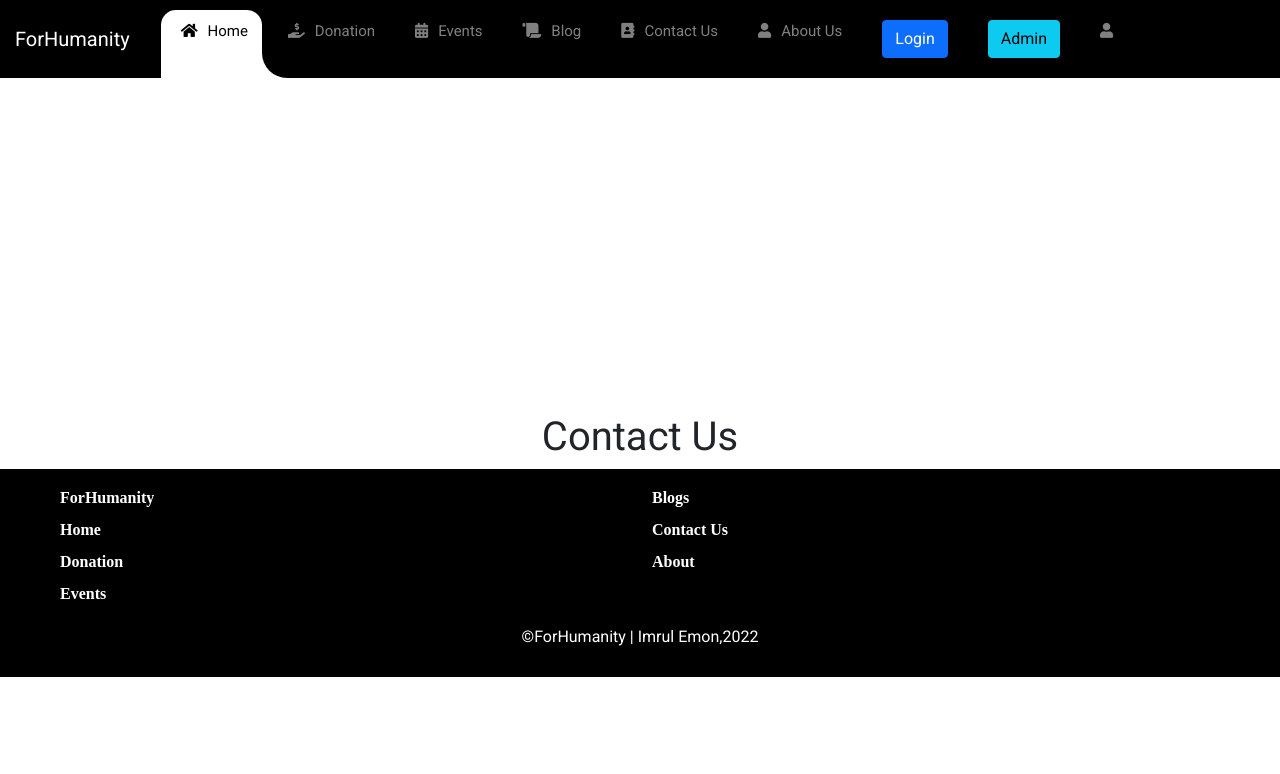
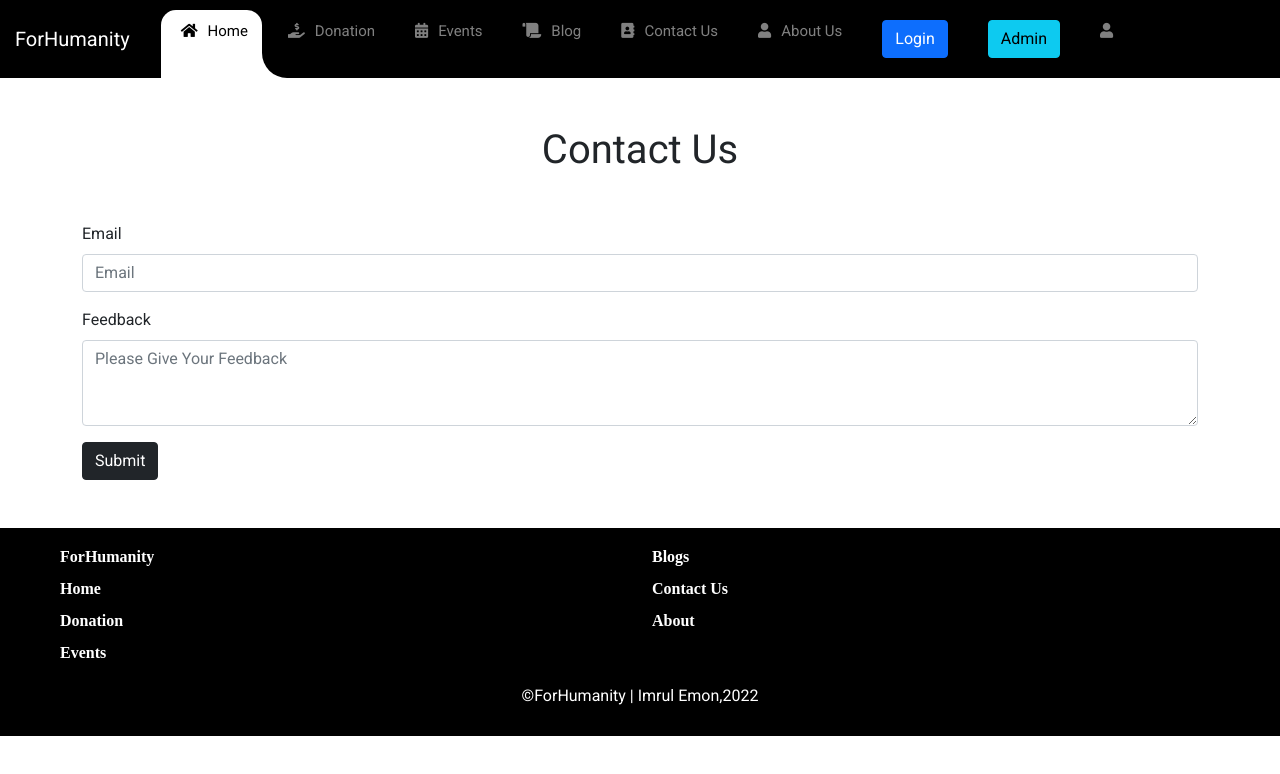
Before and after one commit to ImrulEmon/ForHumanity, a React (Create React App) app in the folder client/: page /contact in a window 1280 px wide. Shown: the top 774 px of the page. Built offline with nearby package versions, Linux system fonts and the light colour scheme; no server answers.

Commit message:
Contact-Feedback from(react hook form)

```diff
--- a/client/src/pages/Contact/Contact.js
+++ b/client/src/pages/Contact/Contact.js
@@ -1,16 +1,62 @@
-import React from 'react';
-import { useTabtitle } from '../../hooks/useTabtitle';
+import React, { useState } from "react";
+import { useTabtitle } from "../../hooks/useTabtitle";
+import { useForm } from "react-hook-form";
+import Form from "react-bootstrap/Form";
 
 const Contact = () => {
-  useTabtitle('Contact');
+  useTabtitle("Contact");
+
+  // const [feedback,setFeedback]=useState({});
+
+  const {
+    register,
+    handleSubmit,
+    reset,
+    formState: { errors },
+  } = useForm();
+  const onSubmit = (data) => {
+    console.log(data);
+    reset();
+  };
+  console.log(errors);
+
   return (
     <div className="container">
+      <div>
+        <h1 className="text-center my-5">Contact Us</h1>
+        {/* <form onSubmit={handleSubmit(onSubmit)}>
+  <input
+    type="email"
+    placeholder="Email"
+    {...register("Email", { required: true })}
+  />
+  <textarea {...register("Feedback", { required: true })} />
 
-      <h1 className="text-center" style={{paddingTop: "30%"}}>
-        Contact Us
-      </h1>
+  <input type="submit" />
+</form> */}
 
+        <Form className="my-5" onSubmit={handleSubmit(onSubmit)}>
+          <Form.Group className="mb-3" controlId="exampleForm.ControlInput1">
+            <Form.Label>Email</Form.Label>
+            <Form.Control
+              type="email"
+              placeholder="Email"
+              {...register("Email", { required: true })}
+            />
+          </Form.Group>
+          <Form.Group className="mb-3" controlId="exampleForm.ControlTextarea1">
+            <Form.Label>Feedback</Form.Label>
+            <Form.Control
+              as="textarea"
+              placeholder="Please Give Your Feedback"
+              rows={3}
+              {...register("Feedback", { required: true })}
+            />
+          </Form.Group>
+          <input className="btn btn-dark" type="submit" />
+        </Form>
+      </div>
     </div>
-  )
-}
+  );
+};
 export default Contact;
```
